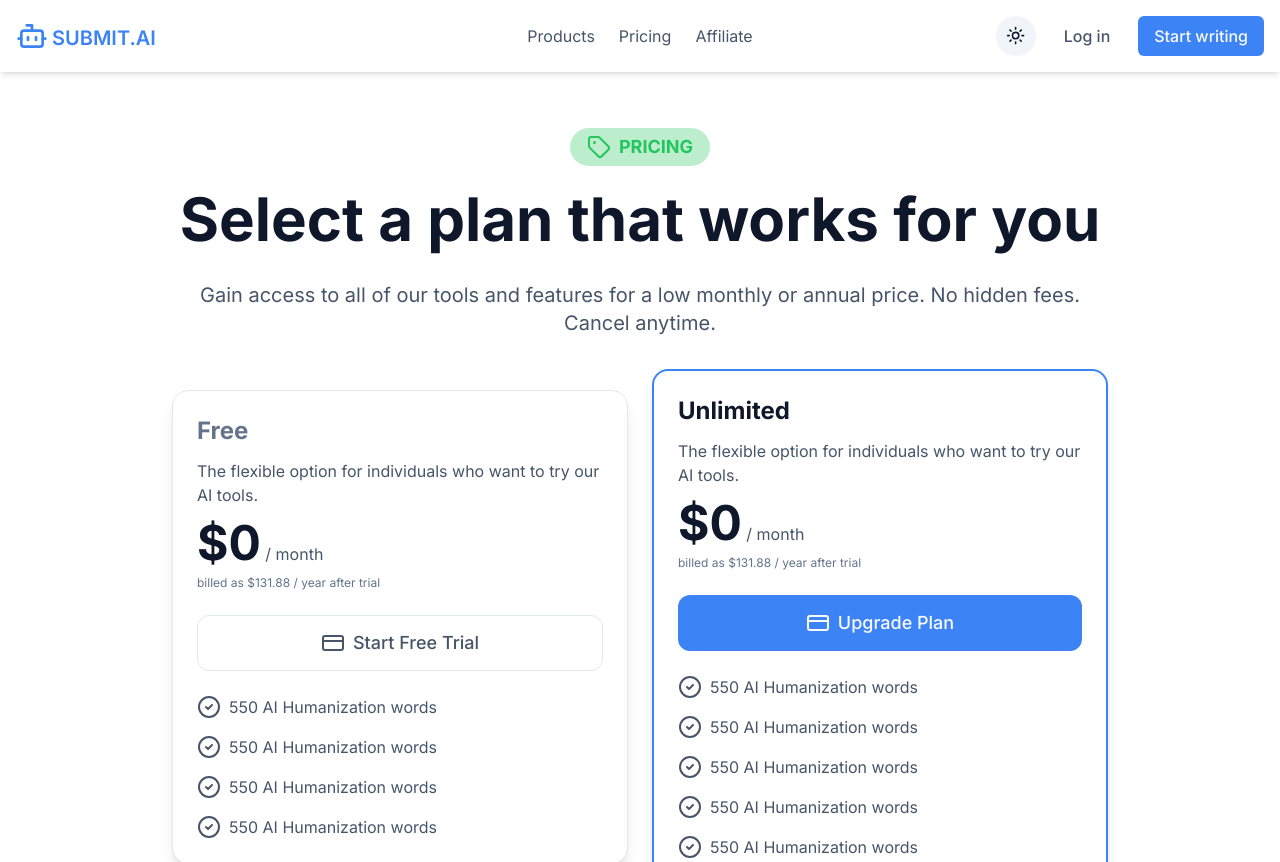
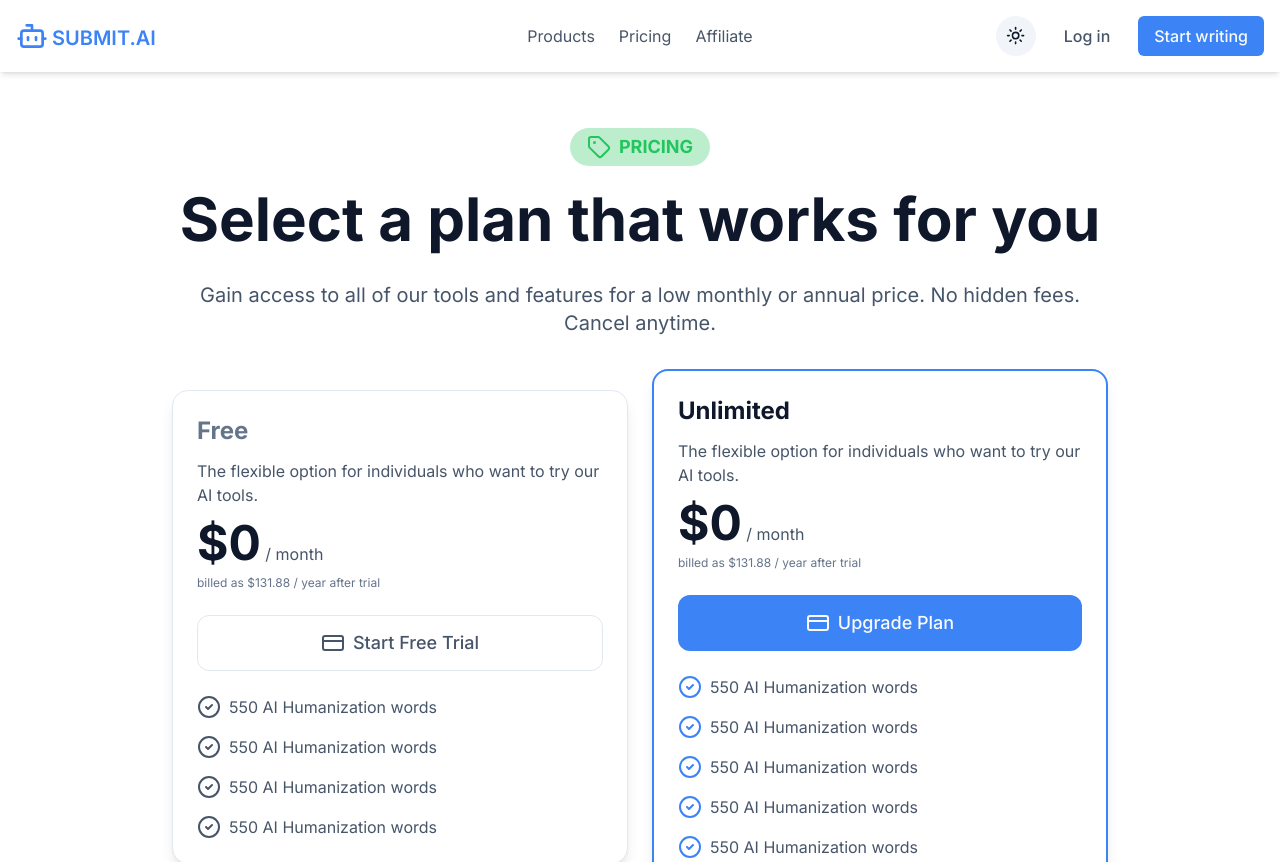
Before and after one commit to unav4ila8le/submit-ai, a Next.js app: page /pricing in a window 1280 px wide. Shown: the top 862 px of the page. Built offline with nearby package versions, Linux system fonts and the light colour scheme.

Commit message:
highlighted plans ticks

```diff
--- a/src/components/pricing-table.tsx
+++ b/src/components/pricing-table.tsx
@@ -7,11 +7,12 @@ import { cn } from "@/lib/utils";
 
 interface PlanFeatureProps {
   feature: string;
+  highlighted: boolean;
 }
 
-const PlanFeature: React.FC<PlanFeatureProps> = ({ feature }) => (
+const PlanFeature: React.FC<PlanFeatureProps> = ({ feature, highlighted }) => (
   <li className="flex flex-row gap-2">
-    <CheckCircle2 className="h-6 w-6" />
+    <CheckCircle2 className={cn("h-6 w-6", highlighted && "text-primary")} />
     <p>{feature}</p>
   </li>
 );
@@ -70,7 +71,11 @@ const PricingPlan: React.FC<PricingPlanProps> = ({ plan }) => {
       </Button>
       <ul className="mt-6 flex flex-col gap-4">
         {features.map((feature, index) => (
-          <PlanFeature key={index} feature={feature} />
+          <PlanFeature
+            key={index}
+            feature={feature}
+            highlighted={highlighted}
+          />
         ))}
       </ul>
     </div>
```
